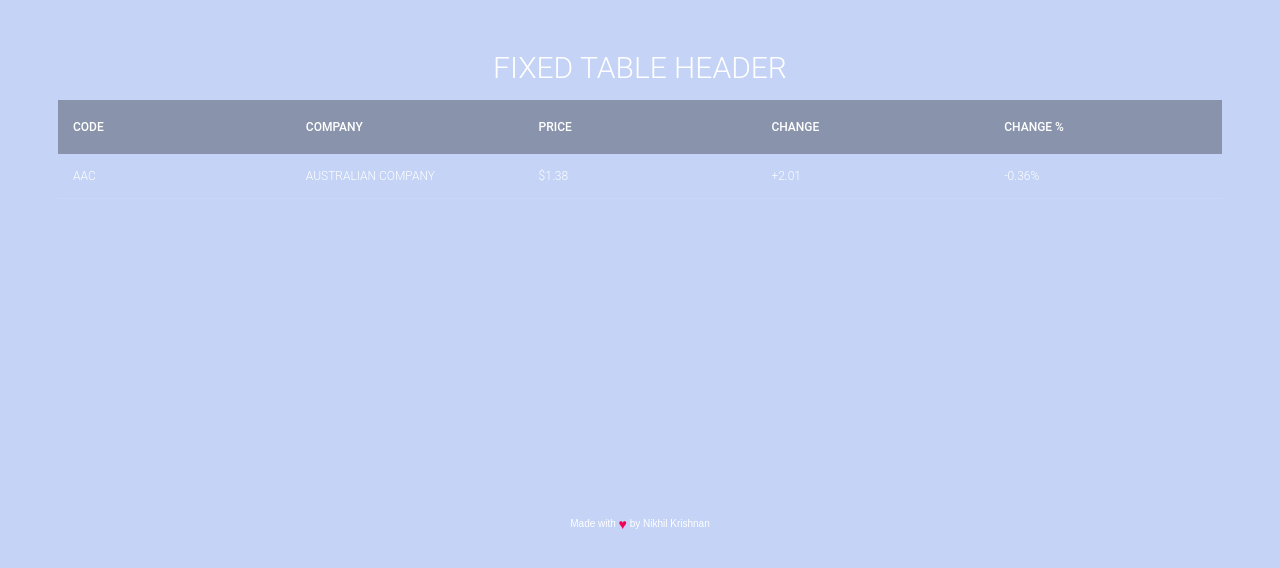
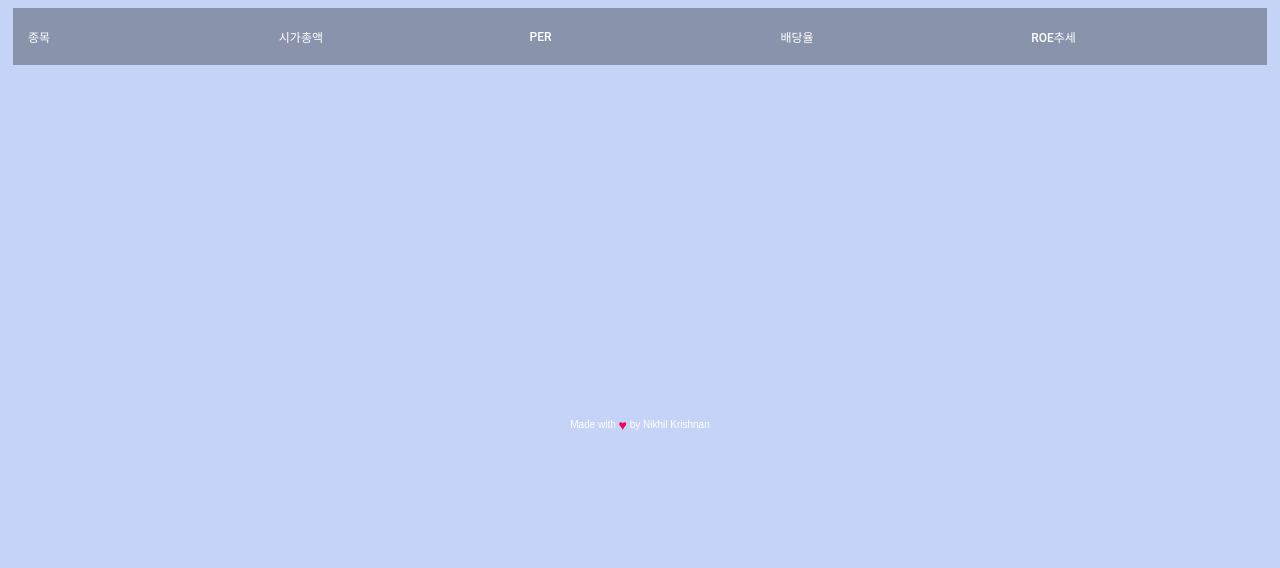
Before and after one commit to inspire12/kr_stock_parser, a Flask app: template template/index.html in a window 1280 px wide. Shown: the top 568 px of the page. Run offline with Flask 2, Linux system fonts and the light colour scheme; the template is opened without the code that fills it: most values are stand-ins (such as "Sample title", 1, 10 or a date in 2020); lists and menus that the app fills with data are empty; parts of the project's set-up code (start-up, migrations or seed data) failed here and were passed over.

Commit message:
Add roi 추세

```diff
--- a/api_controller.py
+++ b/api_controller.py
@@ -25,17 +25,27 @@
     stock_name_list, stock_list = stock_parser.get_stock_list()
 
     for index, stock_id in enumerate(stock_list):
+        print("progress {0}/{1}".format(index, len(stock_list)))
         stock = str(stock_id).zfill(6)
         print(stock)
         data = stock_parser.get_financial_statements(stock_name = stock_name_list[index], stock_item=stock)
         print(data)
-        view_data.append(data)
-        break # test
+        if data != None:
+            view_data.append(data)
+
+        if index > 10:
+            break
+        # break # test
 
 
 @app.route('/', methods=['GET'])
 def get_data():
     if len(view_data) == 0:
+        # stock_id = 183350
+        # stock_parser = StockItem()
+        # data = stock_parser.get_financial_statements(stock_name = "피에스케이", stock_item=str(stock_id).zfill(6))
+        # if data != None:
+        #     view_data.append(data)
         set_data()
 
     return render_template('index.html', view_data=json.dumps(view_data, default=lambda x: x.__dict__))
--- a/model/dto/stock.py
+++ b/model/dto/stock.py
@@ -9,4 +9,4 @@
 
 
     def get_per(self, 시가총액, 당기순이익):
-        return int(시가총액)/ int(당기순이익)
+        return round(int(시가총액)/ int(당기순이익), 3)
--- a/template/index.css
+++ b/template/index.css
@@ -50,7 +50,7 @@
   font-family: 'Roboto', sans-serif;
 }
 section{
-  margin: 50px;
+  margin: 5px;
 }
 
 
@@ -91,3 +91,20 @@
 ::-webkit-scrollbar-thumb {
     -webkit-box-shadow: inset 0 0 6px rgba(0,0,0,0.3);
 }
+
+
+a:link {
+  text-decoration: none;
+}
+
+a:visited {
+  text-decoration: none;
+}
+
+a:hover {
+  text-decoration: underline;
+}
+
+a:active {
+  text-decoration: underline;
+}
--- a/template/index.html
+++ b/template/index.html
@@ -1,42 +1,42 @@
 <!DOCTYPE html>
 <html lang="en">
 <head>
-    <title>Table V02</title>
+    <title>Stock Parser</title>
     <meta charset="UTF-8">
     <meta name="viewport" content="width=device-width, initial-scale=1">
     <!--===============================================================================================-->
-    <link rel="stylesheet" type="text/css" href="template/index.css">
-    <link rel="stylesheet" href="{{ url_for('static',filename='template/index.css') }}" />
+
+    <link rel="stylesheet" href="{{ url_for('static',filename='index.css') }}" />
 
     <!--===============================================================================================-->
 </head>
 <body>
 <section>
     <!--for demo wrap-->
-    <h1>Fixed Table header</h1>
+    <!--<h1>Stock Parser</h1>-->
     <div class="tbl-header">
         <table cellpadding="0" cellspacing="0" border="0">
             <thead>
             <tr>
-                <th>Code</th>
-                <th>Company</th>
-                <th>Price</th>
-                <th>Change</th>
-                <th>Change %</th>
+                <th>종목</th>
+                <th>시가총액</th>
+                <th>PER</th>
+                <th>배당율</th>
+                <th>ROE추세</th>
             </tr>
             </thead>
         </table>
     </div>
     <div class="tbl-content">
         <table cellpadding="0" cellspacing="0" border="0">
-            <tbody>
-            <tr>
-                <td>AAC</td>
-                <td>AUSTRALIAN COMPANY </td>
-                <td>$1.38</td>
-                <td>+2.01</td>
-                <td>-0.36%</td>
-            </tr>
+            <tbody id="table-root">
+            <!--<tr>-->
+                <!--<td>AAC</td>-->
+                <!--<td>AUSTRALIAN COMPANY </td>-->
+                <!--<td>$1.38</td>-->
+                <!--<td>+2.01</td>-->
+                <!--<td>-0.36%</td>-->
+            <!--</tr>-->
 
             </tbody>
         </table>
@@ -50,12 +50,12 @@
     <i>♥</i> by
     <a target="_blank" href="https://codepen.io/nikhil8krishnan">Nikhil Krishnan</a>
 </div>
-<script src="{{url_for('static',filename='template/index.js') }}"></script>
-<script src="./index.js"></script>
+<script src="{{url_for('static',filename='index.js') }}"></script>
 <script>
-    let data = JSON.parser({{view_data|tojson}})
+    let data = JSON.parse({{view_data|tojson}})
     console.dir(data)
-
+    let tableBody = document.getElementById("table-root")
+    appendTable(tableBody, data)
 </script>
 </body>
 </html>
--- a/template/index.js
+++ b/template/index.js
@@ -1,8 +1,55 @@
 console.dir("index js")
-let parser = new DOMParser();
+
+// <th>종목</th>
+//                <th>시가총액</th>
+//                <th>PER</th>
+//                <th>배당율</th>
+//                <th>ROE추세</th>
+//                <th>주가</th>
+
+function appendTable(target, data_list){
+    for(let index=0; index<data_list.length; index++){
+
+        let row = data_list[index];
+        let tr = document.createElement("tr")
+        let tdStock = createTdATag(row.stock_id, row.stock_name)
+        let tdMarketCapital = createTd(row.market_capitalization)
+        let tdPer = createTd(row.per)
+        let tdDividendRate = createTd(row.dividend_rate)
+        let tdRoeList = createTd(make_roi_trend(row.roe_list))
+
+        tr.append(tdStock)
+        tr.append(tdMarketCapital)
+        tr.append(tdPer)
+        tr.append(tdDividendRate)
+        tr.append(tdRoeList)
+        console.dir(tr)
+        target.append(tr)
+    }
+}
+
+function createTdATag(stock_id, stock_name){
+    let td = document.createElement("td")
+    let naver_finance_url = "https://finance.naver.com/item/main.nhn?code="
+    let aTagStock = document.createElement("a")
+    aTagStock.setAttribute("href", naver_finance_url + stock_id)
+    aTagStock.setAttribute("target", "_blank")
+    aTagStock.innerText = stock_name
+
+    td.appendChild(aTagStock)
+    return td
+}
 
 
-function appendTable(target, data_list){
-    let tr = document.createElement("tr")
+function make_roi_trend(roi_list){
+    let keys = Object.keys(roi_list)
+    let range = keys.length
+    return roi_list[keys[range-1]]*1 - roi_list[keys[range-2]]*1
+}
 
+
+function createTd(column){
+    let td = document.createElement("td")
+    td.innerText = column
+    return td;
 }
```
Also changed, not shown: service/stock_info.py (+55 -22 lines).
